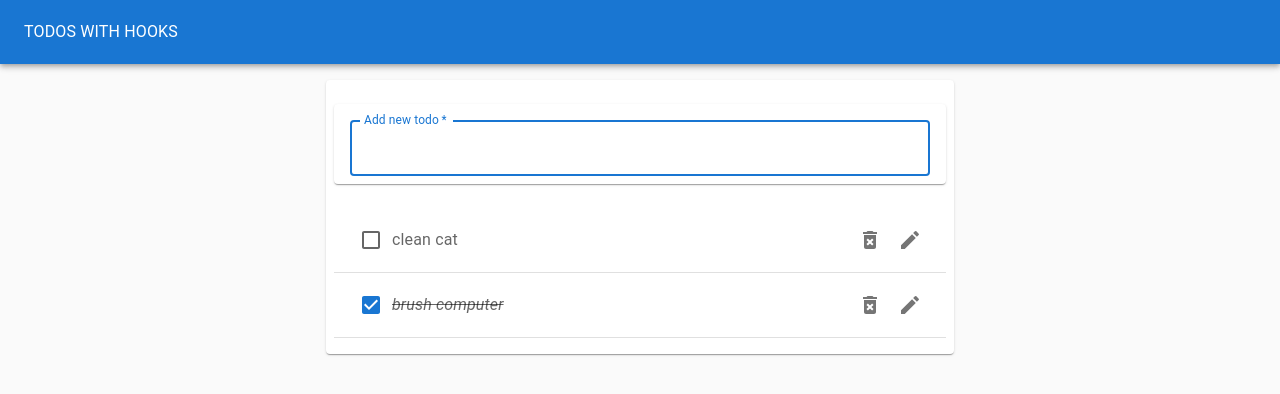
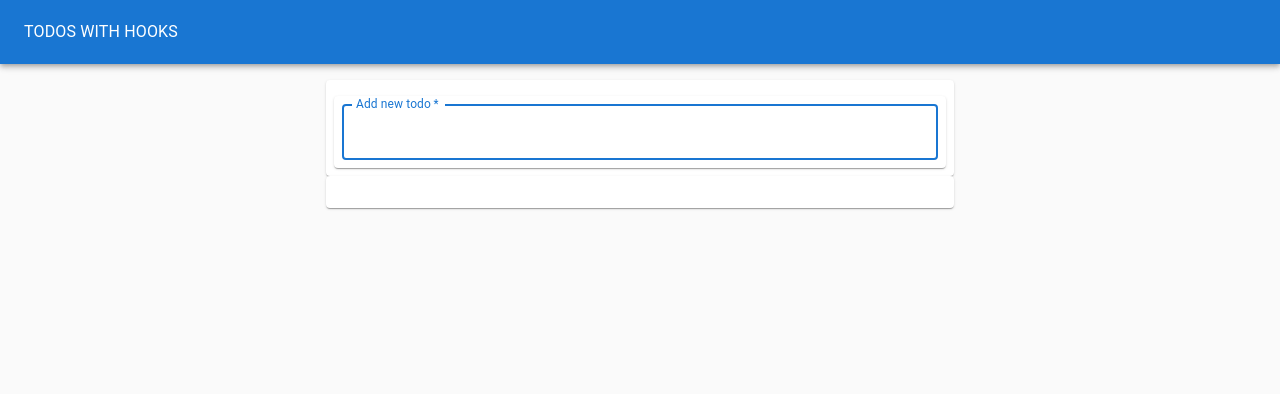
Before and after one commit to kjoling/todo-hooks-app, a React (Create React App) app: page / in a window 1280 px wide. Shown: the top 394 px of the page. Built offline with nearby package versions, Linux system fonts and the light colour scheme.

Commit message:
add save to localStorage, minor styling

```diff
--- a/src/TodoApp.js
+++ b/src/TodoApp.js
@@ -1,4 +1,4 @@
-import React, { useState } from "react";
+import React, { useEffect, useState } from "react";
 import TodoList from "./TodoList";
 import { styled } from "@mui/material/styles";
 import { Paper, Typography, AppBar, Toolbar, Grid } from "@mui/material";
@@ -14,11 +14,12 @@ const Item = styled(Paper)(({ theme }) => ({
 }));
 
 export default function Todo() {
-  const initialTodos = [
-    { id: 1, task: "clean cat", completed: false },
-    { id: 2, task: "brush computer", completed: true },
-  ];
-  const [todos, setTodos] = useState(initialTodos);
+  const initialTodos = JSON.parse(localStorage.getItem("todos"));
+  const [todos, setTodos] = useState(initialTodos || []);
+
+  useEffect(() => {
+    window.localStorage.setItem("todos", JSON.stringify(todos));
+  }, [todos]);
 
   const removeTodo = (id) => {
     setTodos(todos.filter((todo) => todo.id !== id));
@@ -44,8 +45,8 @@ export default function Todo() {
   return (
     <Paper
       style={{
-        padding: 0,
-        margin: 0,
+        padding: "0",
+        margin: "0",
         height: "100vh",
         backgroundColor: "#fafafa",
       }}
@@ -61,11 +62,12 @@ export default function Todo() {
         spacing={{ xs: 2, md: 3 }}
         columns={{ xs: 4, sm: 6, md: 8 }}
         style={{ justifyContent: "center", justifyItems: "center" }}
-        wrap="nowrap"
       >
         <Grid item xs={2} sm={4} md={4} style={{ marginTop: "1rem" }}>
           <Item>
             <TodoForm addTodo={addTodo} />
+          </Item>
+          <Item>
             <TodoList
               todos={todos}
               removeTodo={removeTodo}
--- a/src/TodoForm.js
+++ b/src/TodoForm.js
@@ -1,13 +1,12 @@
 import React from "react";
 import { Paper, TextField } from "@mui/material";
 import useInputState from "./hooks/useInputState";
-import { autofocus } from "./hooks/helpers";
 
 export default function TodoForm(props) {
   const { addTodo } = props;
   const [value, handleValueChange, reset] = useInputState("");
   return (
-    <Paper style={{ margin: "1rem 0 ", padding: "0 1rem" }}>
+    <Paper style={{ margin: ".5rem 0 0 0", padding: "0 .5rem" }}>
       <form
         onKeyDown={(e) => {
           if (e.key === "Enter" && !e.shiftKey) {
@@ -18,6 +17,7 @@ export default function TodoForm(props) {
         }}
       >
         <TextField
+          style={{ marginTop: "0.5rem" }}
           value={value}
           onChange={(e) => handleValueChange(e)}
           margin="normal"
--- a/src/TodoList.js
+++ b/src/TodoList.js
@@ -8,7 +8,7 @@ export default function TodoList({
   toggleCompleted,
   handleEdit,
 }) {
-  const todoItems = todos.map((todo) => (
+  const todoItems = todos.map((todo, i) => (
     <Grid item key={todo.id}>
       <TodoItem
         todo={todo}
@@ -17,7 +17,7 @@ export default function TodoList({
         toggleCompleted={toggleCompleted}
         handleEdit={handleEdit}
       />
-      <Divider />
+      {i < todos.length - 1 && <Divider />}
     </Grid>
   ));
   return <List>{todoItems}</List>;
```
